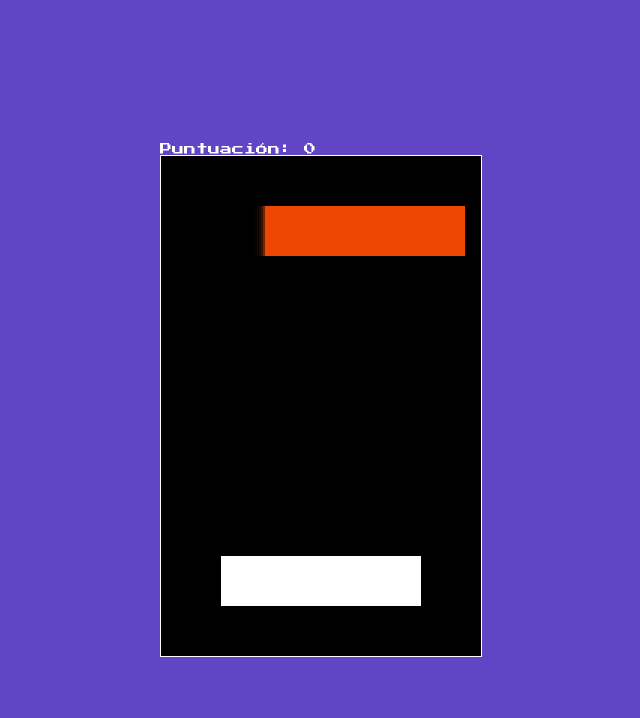
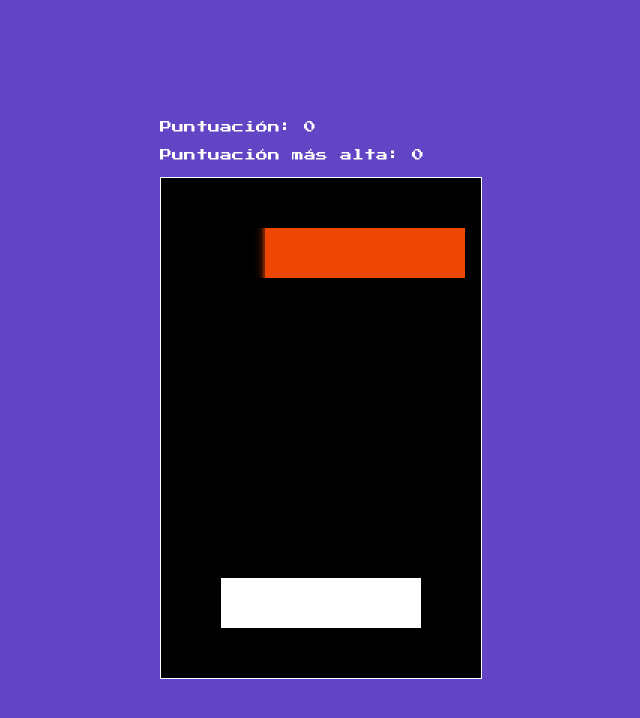
Before and after one commit to peluca6666/StackTower, a plain HTML site: page index.html in a window 1280 px wide. Shown: the whole page, without its empty margins (319-959 px from the left). Drawn offline with Linux system fonts and the light colour scheme.

Commit message:
Update index.html

```diff
--- a/index.html
+++ b/index.html
@@ -7,15 +7,16 @@
   <title>Stack Tower</title>
   <link rel="stylesheet" href="style.css">
   <link href="https://fonts.googleapis.com/css2?family=Press+Start+2P&display=swap" rel="stylesheet">
-
-
 </head>
 
 <body>
   <span>Puntuación: <span id="score">0</span></span>
+  <br>
+  <span id="highScoreDisplay">Puntuación más alta: 0</span> <!-- Campo para mostrar el puntaje más alto -->
+  <br>
   <canvas id="canvas" width="320" height="500"></canvas>
+
+  <script src="script.js"></script>
 </body>
 
-<script src="script.js"></script>
-
 </html>
```
